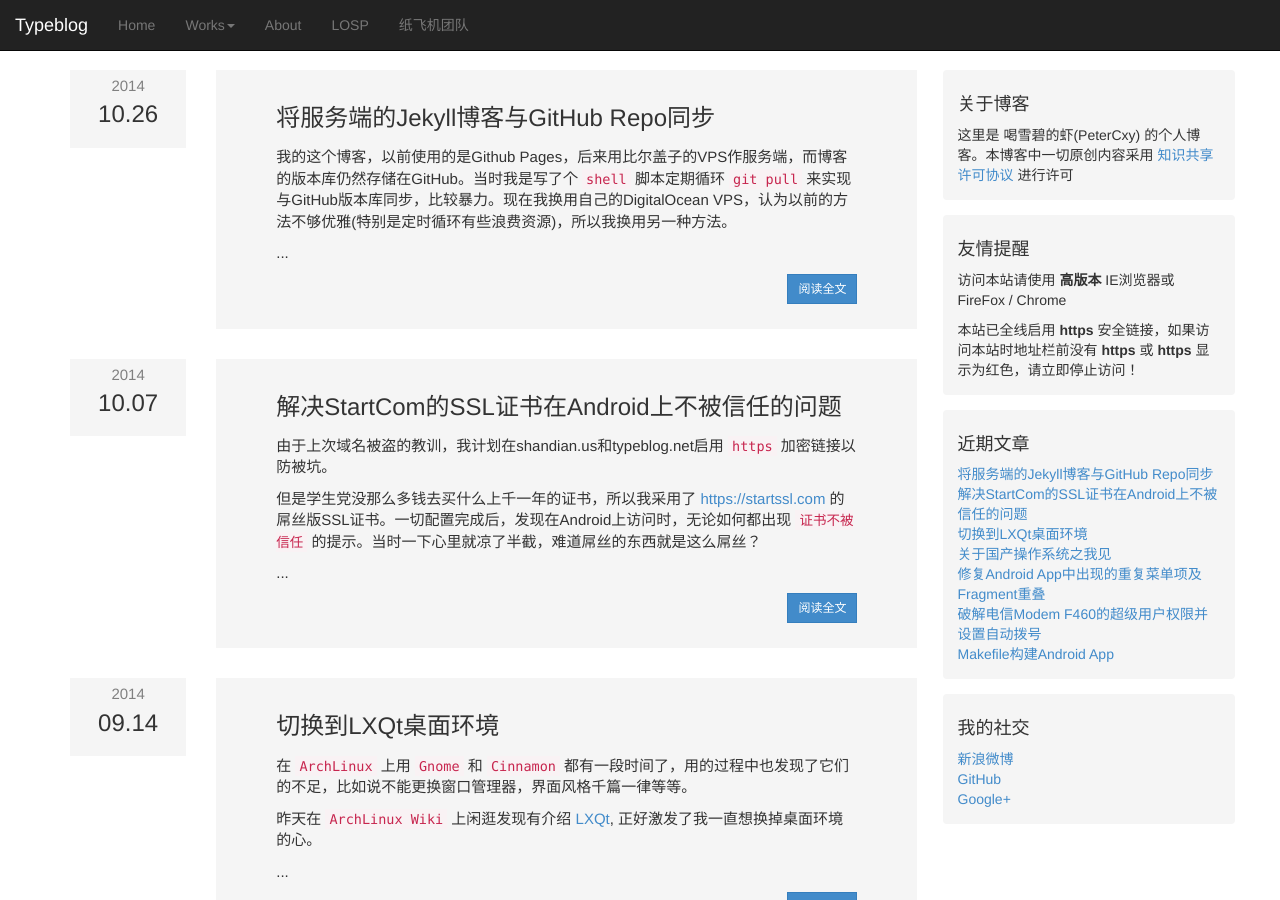
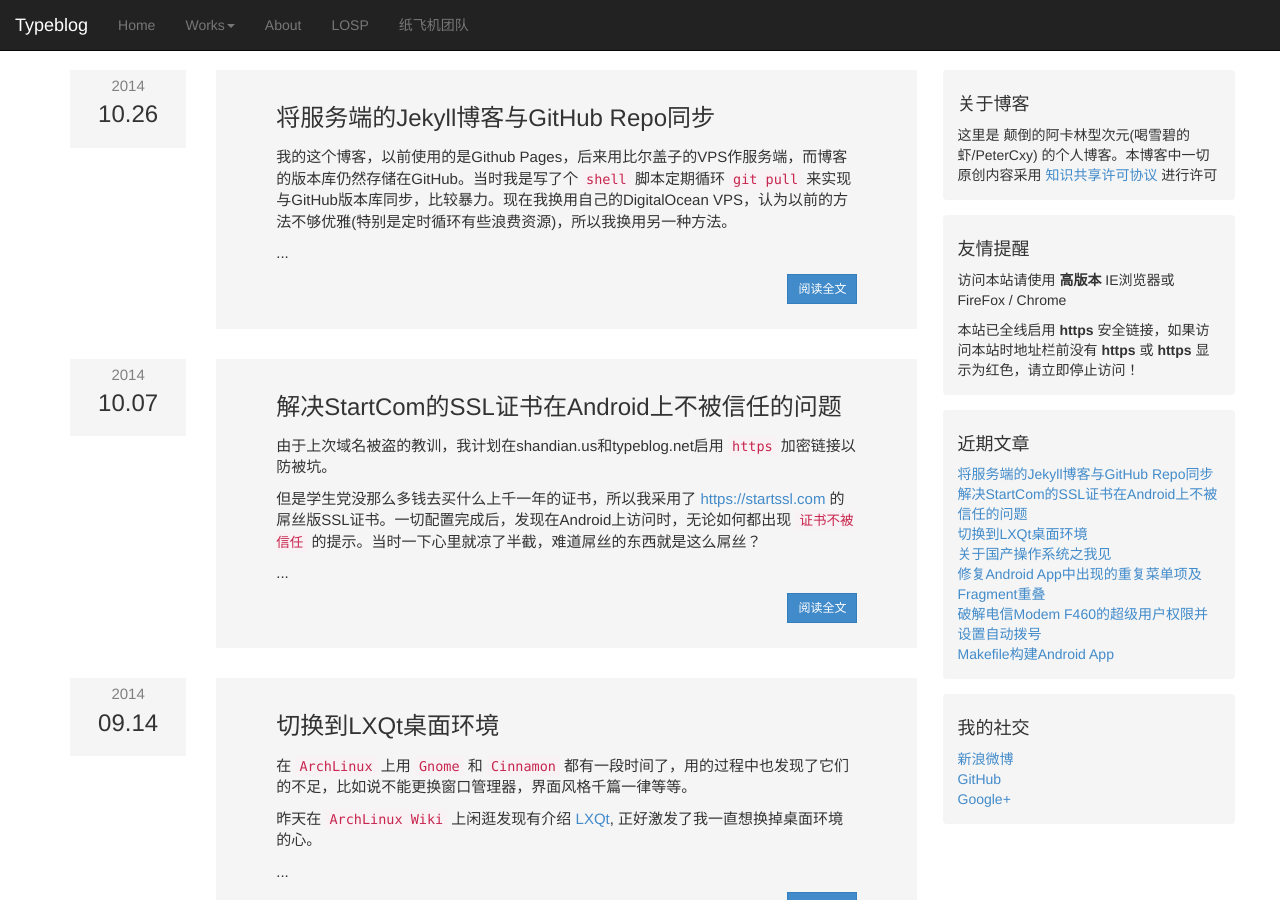
Before and after one commit to slanterns-fork/Blog, a Jekyll site: the page built from index.html, in a window 1280 px wide and 900 px high. Built offline with Jekyll 4.4.1, drawn with Linux system fonts in a browser that asks for light colours; Markdown is read by kramdown in place of the engine named in the settings; the list of posts is cut into pages by our own code.

Commit message:
Modify sidebar Signed-off-by: Peter Cai <xqsx43cxy@126.com>

```diff
--- a/_includes/sidebar.html
+++ b/_includes/sidebar.html
@@ -1,7 +1,7 @@
       <div class="col-xs-6 col-sm-3 sidebar">
         <div class="sidebar-module sidebar-module-inset">
           <h4>关于博客</h4>
-          <p>这里是 喝雪碧的虾(PeterCxy) 的个人博客。本博客中一切原创内容采用 <a href="https://creativecommons.org/licenses/by-sa/3.0/cn/">知识共享许可协议</a> 进行许可</p>
+          <p>这里是 颠倒的阿卡林型次元(喝雪碧的虾/PeterCxy) 的个人博客。本博客中一切原创内容采用 <a href="https://creativecommons.org/licenses/by-sa/3.0/cn/">知识共享许可协议</a> 进行许可</p>
         </div>
         <div class="sidebar-module sidebar-module-inset">
           <h4>友情提醒</h4>
```
